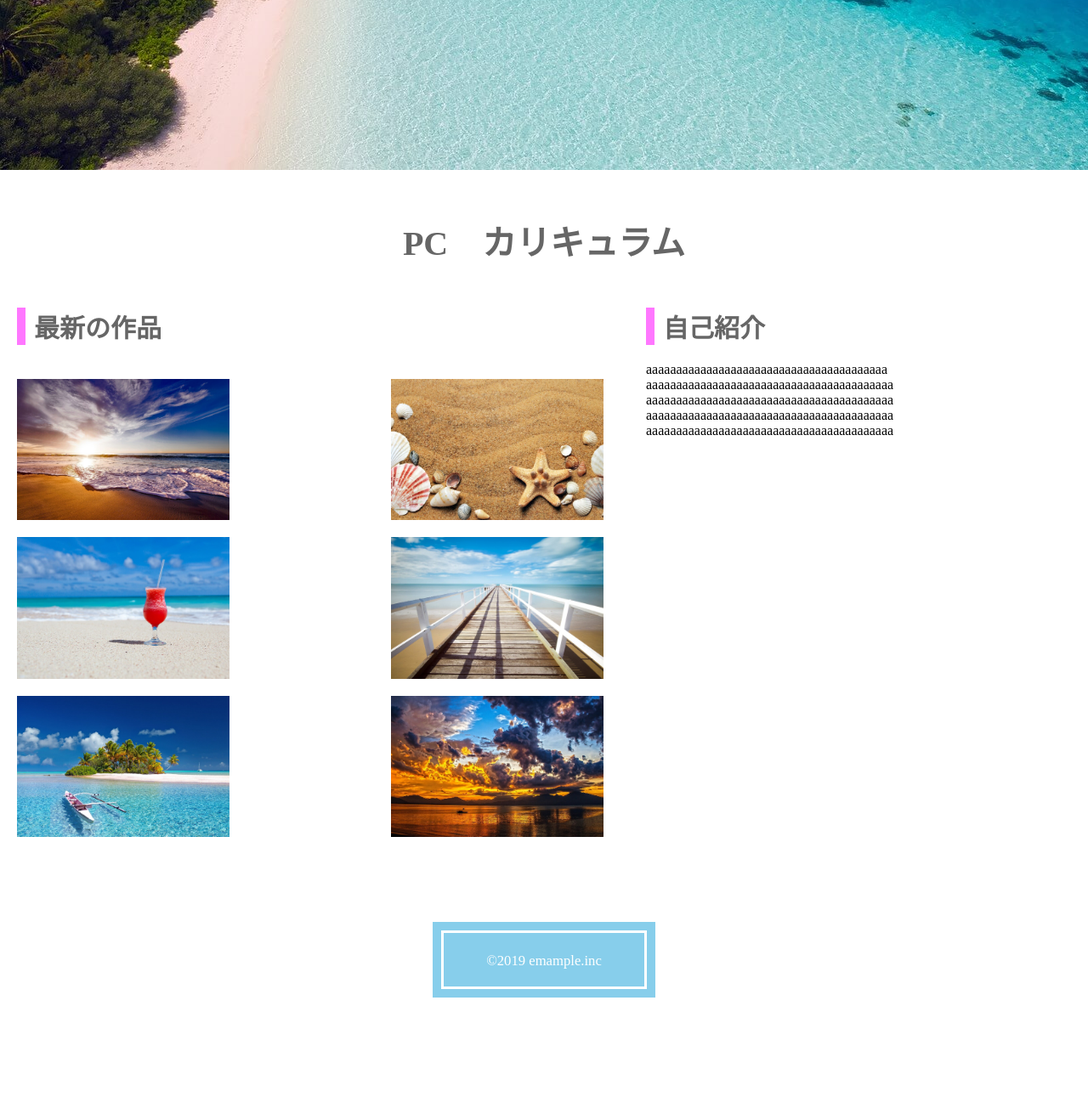
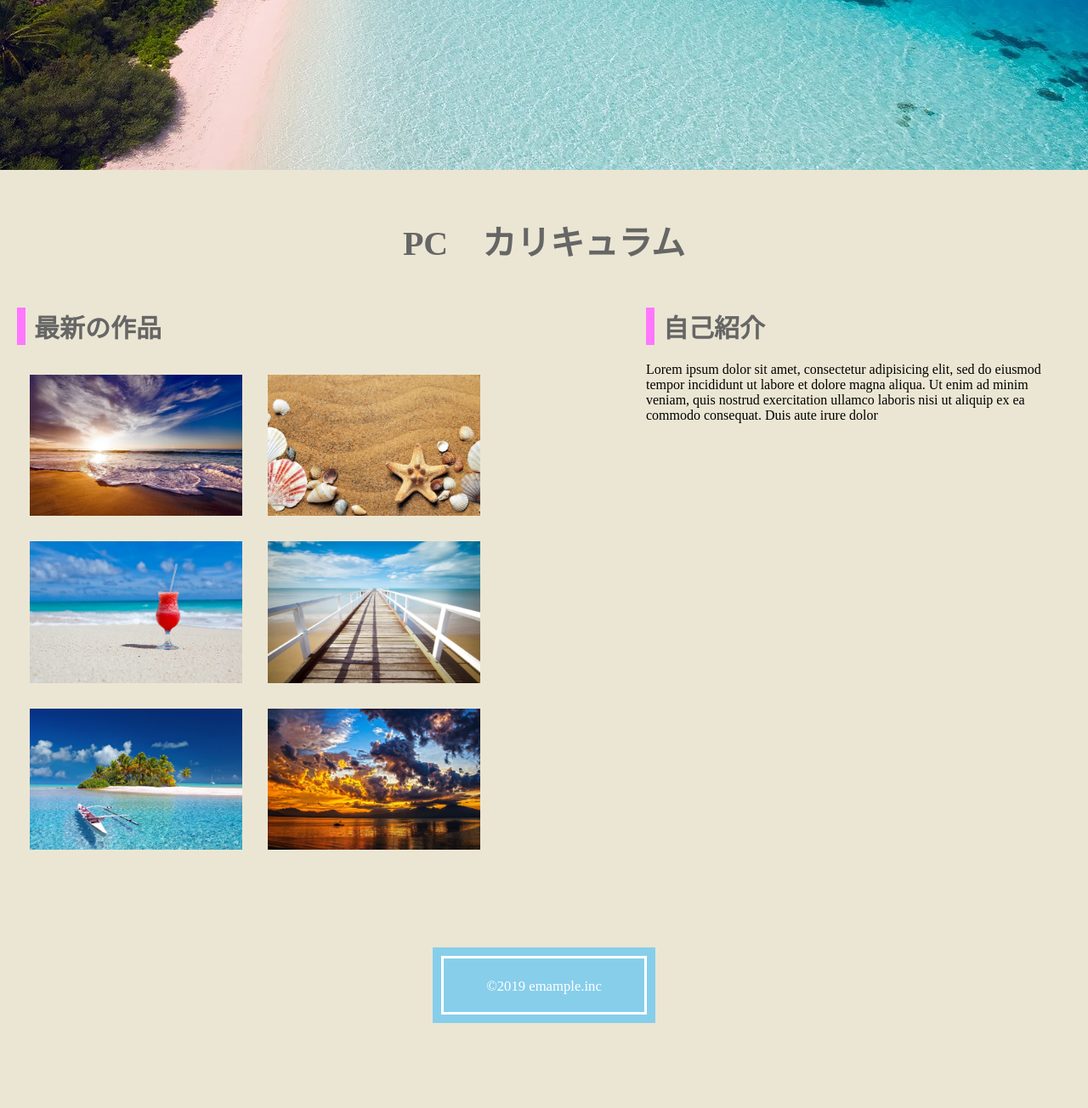
Before and after one commit to baby-0105/sample-birthday, a web app: file Desktop/pc-site/index.html in a window 1280 px wide. Shown: the part 519-1823 px from the top of the page at 85% size. Before the commit the page ends 1693 px from the top, so only its background shows below. Run offline with its HTML, style and script files only (its server is not run), Linux system fonts and the light colour scheme.

Commit message:
Modified first

```diff
--- a/Desktop/pc-site/css/styles.css
+++ b/Desktop/pc-site/css/styles.css
@@ -1,6 +1,10 @@
 *{
   margin: 0;
   padding: 0;
+}
+
+body{
+  background-color: #ebe6d3;
 }
 
 img{
@@ -78,12 +82,11 @@ main h2{
   margin-top: 20px;
   display: flex;
   flex-wrap: wrap;
-  justify-content: space-between;
 }
 
 .work img{
   width: 250px;
-  margin-top: 20px;
+  margin: 15px;
 }
 
 .introduction p{
--- a/Desktop/pc-site/index.html
+++ b/Desktop/pc-site/index.html
@@ -23,9 +23,7 @@
     </div>
   </header>
 
-  <div class="img-class">
-    <img src="img/hero.jpg">
-  </div>
+  <img src="img/hero.jpg">
 
   <main>
     <h2>PC　カリキュラム</h2>
@@ -46,11 +44,10 @@
       <section>
         <div class="introduction">
           <h3>自己紹介</h3>
-          <p>aaaaaaaaaaaaaaaaaaaaaaaaaaaaaaaaaaaaaaaa
-            aaaaaaaaaaaaaaaaaaaaaaaaaaaaaaaaaaaaaaaaa
-            aaaaaaaaaaaaaaaaaaaaaaaaaaaaaaaaaaaaaaaaa
-            aaaaaaaaaaaaaaaaaaaaaaaaaaaaaaaaaaaaaaaaa
-            aaaaaaaaaaaaaaaaaaaaaaaaaaaaaaaaaaaaaaaaa</p>
+          <p>Lorem ipsum dolor sit amet, consectetur adipisicing elit, sed do
+            eiusmod tempor incididunt ut labore et dolore magna aliqua. Ut
+            enim ad minim veniam, quis nostrud exercitation ullamco laboris
+            nisi ut aliquip ex ea commodo consequat. Duis aute irure dolor</p>
         </div>
       </section>
     </div>
```
